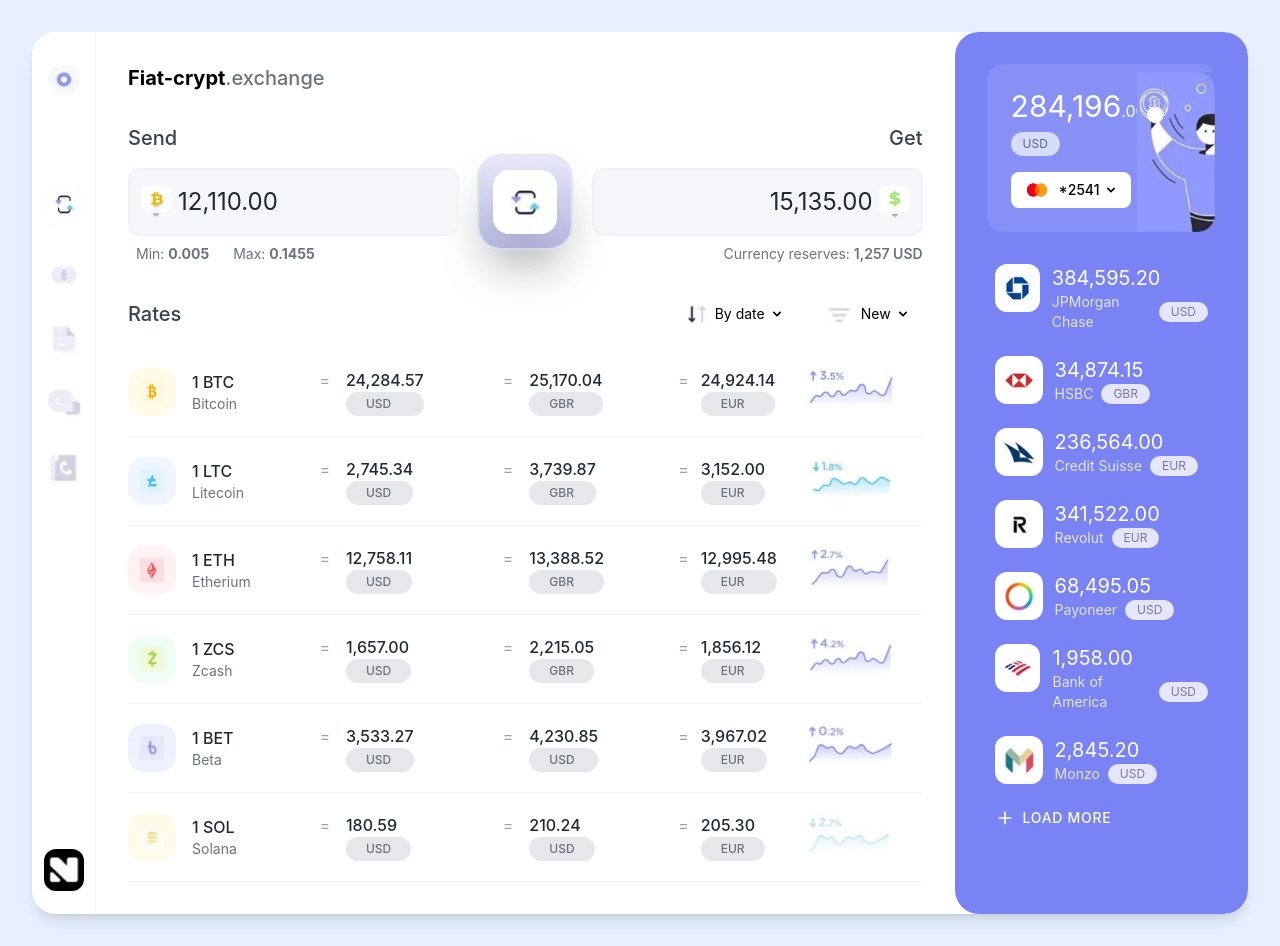
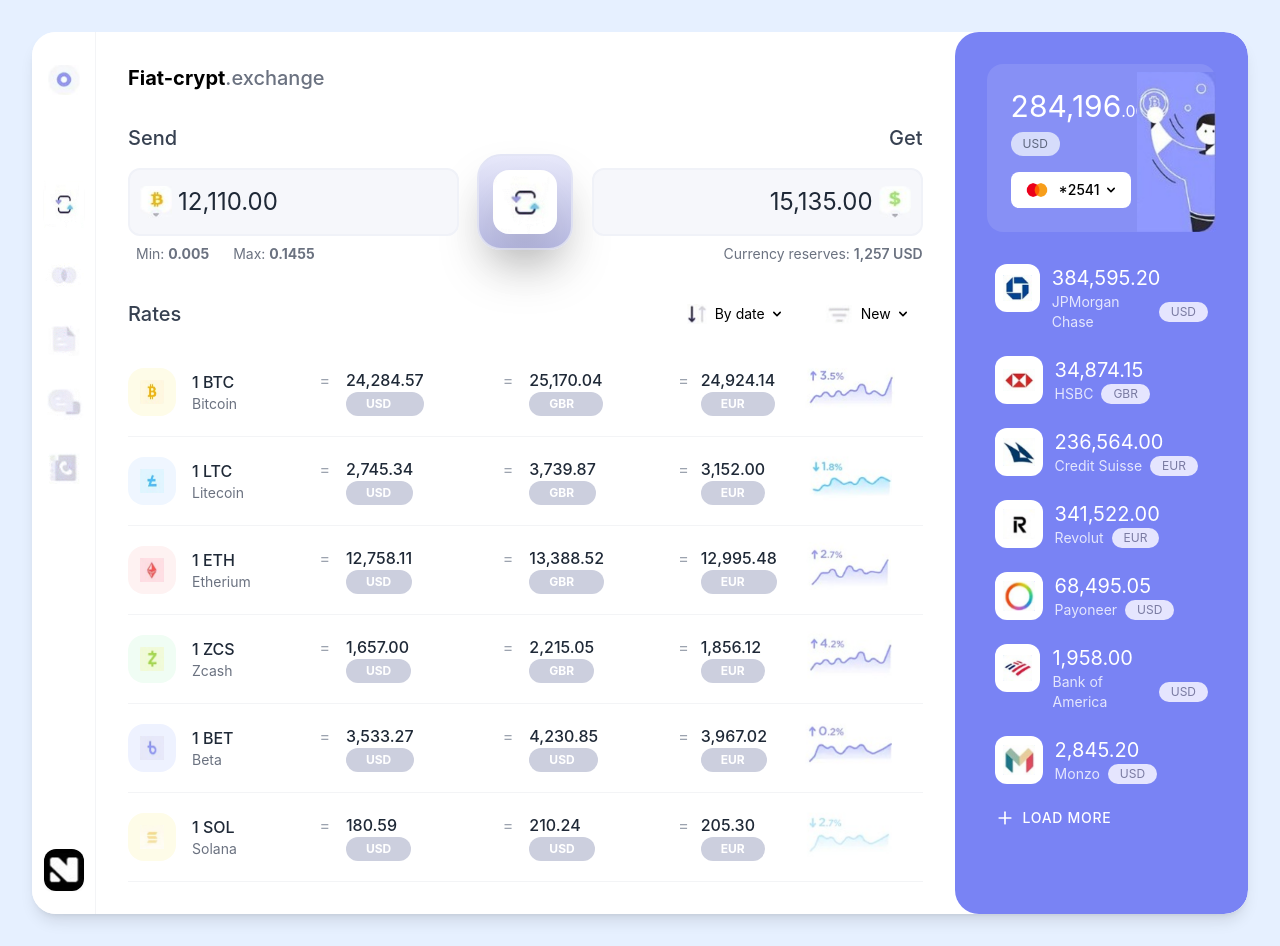
Before and after one commit to naimulhasannabil/Crypto-Page-Design, a React (Vite) app in the folder crypto-exchange/: page / in a window 1280 px wide. Built offline with nearby package versions, Linux system fonts and the light colour scheme.

Commit message:
Update the Code

```diff
--- a/crypto-exchange/src/components/AccountsPanel.jsx
+++ b/crypto-exchange/src/components/AccountsPanel.jsx
@@ -7,7 +7,7 @@
   return (
     <div className="bg-[#7983F4] rounded-3xl p-8 text-white h-full">
       {/* Top section with balance and card info */}
-      <div className="bg-white/10 rounded-2xl p-6 mb-8 relative bg-[#9099FF]">
+      <div className="bg-white/10 rounded-2xl p-6 mb-8 relative bg-[#9099ff]">
         <div>
           <div className="text-3xl">
                 284,196<span className="text-base align-down">.00</span>
--- a/crypto-exchange/src/components/CryptoRow.jsx
+++ b/crypto-exchange/src/components/CryptoRow.jsx
@@ -46,7 +46,7 @@
         <span className="text-gray-400 mx-2">=</span>
         <div className="ml-2">
           <div className="font-medium text-gray-800">{formatValue(usdValue)}</div>
-          <div className="text-xs bg-gray-200 text-gray-500 px-5 py-1 rounded-full font-medium">USD</div>
+          <div className="text-xs bg-[#CCCFDE] text-white px-5 py-1 rounded-full font-bold">USD</div>
         </div>
       </div>
 
@@ -54,7 +54,7 @@
         <span className="text-gray-400 mx-2">=</span>
         <div className="ml-2">
           <div className="font-medium text-gray-800">{formatValue(eurValue)}</div>
-          <div className="text-xs bg-gray-200 text-gray-500 px-5 py-1 rounded-full font-medium">
+          <div className="text-xs bg-[#CCCFDE] text-white px-5 py-1 rounded-full font-bold">
             {id === "btc" || id === "ltc" || id === "eth" || id === "zcs" ? "GBR" : "USD"}
           </div>
         </div>
@@ -64,7 +64,7 @@
         <span className="text-gray-400 mx-0">=</span>
         <div className="ml-3">
           <div className="font-medium text-gray-800">{formatValue(audValue)}</div>
-          <div className="text-xs bg-gray-200 text-gray-500 px-5 py-1 rounded-full font-medium">EUR</div>
+          <div className="text-xs bg-[#CCCFDE] text-white px-5 py-1 rounded-full font-bold">EUR</div>
         </div>
       </div>
 
```
